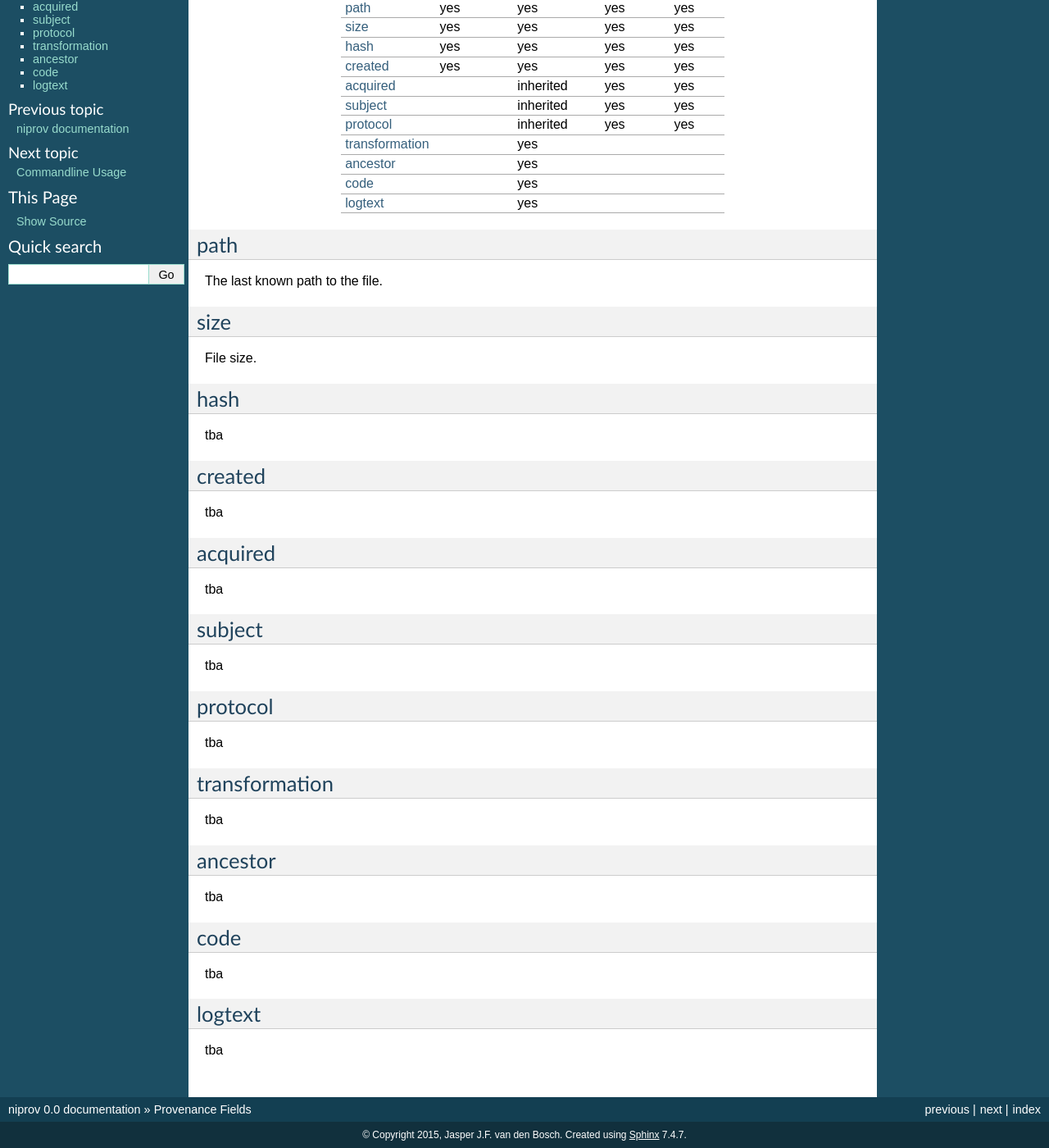
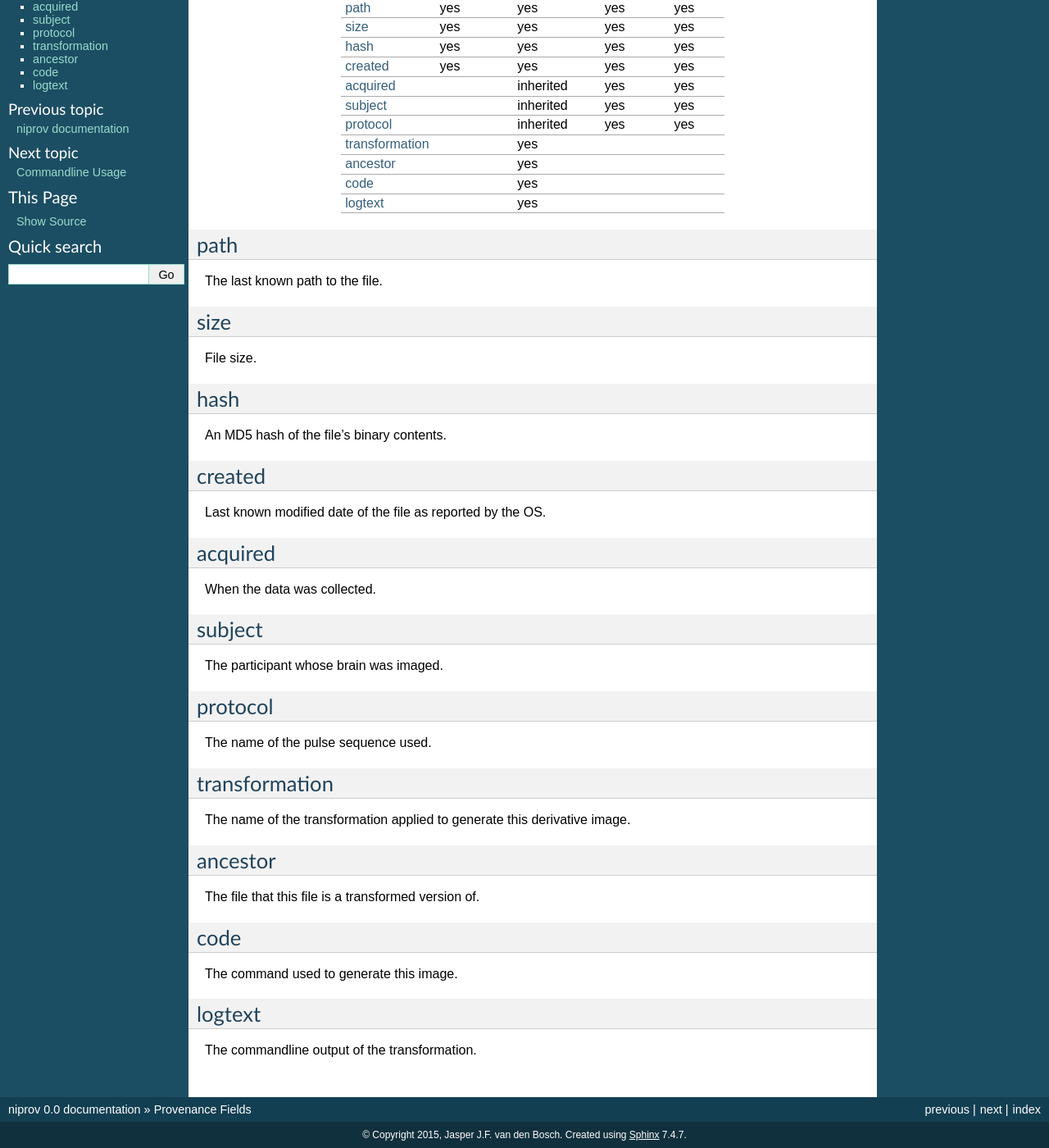
Before and after one commit to JasperVanDenBosch/niprov, a Sphinx documentation site: the page built from docs/source/provenance-fields.rst, in a window 1280 px wide and 1400 px high, scrolled down 154 px. Shown: the whole window at 82% size. Built offline with Sphinx 7.4.7, drawn with Linux system fonts in a browser that asks for light colours.

Commit message:
Documentation of individual provenance attributes.

```diff
--- a/docs/source/provenance-fields.rst
+++ b/docs/source/provenance-fields.rst
@@ -50,60 +50,60 @@ File size.
 hash
 ----
 
-tba
+An MD5 hash of the file's binary contents.
 
 .. _field-created:
 
 created
 -------
 
-tba
+Last known modified date of the file as reported by the OS.
 
 .. _field-acquired:
 
 acquired
 --------
 
-tba
+When the data was collected.
 
 .. _field-subject:
 
 subject
 -------
 
-tba
+The participant whose brain was imaged.
 
 .. _field-protocol:
 
 protocol
 --------
 
-tba
+The name of the pulse sequence used.
 
 .. _field-transformation:
 
 transformation
 --------------
 
-tba
+The name of the transformation applied to generate this derivative image.
 
 .. _field-ancestor:
 
 ancestor
 --------
 
-tba
+The file that this file is a transformed version of.
 
 .. _field-code:
 
 code
 ----
 
-tba
+The command used to generate this image.
 
 .. _field-logtext:
 
 logtext
 -------
 
-tba
+The commandline output of the transformation.
```
